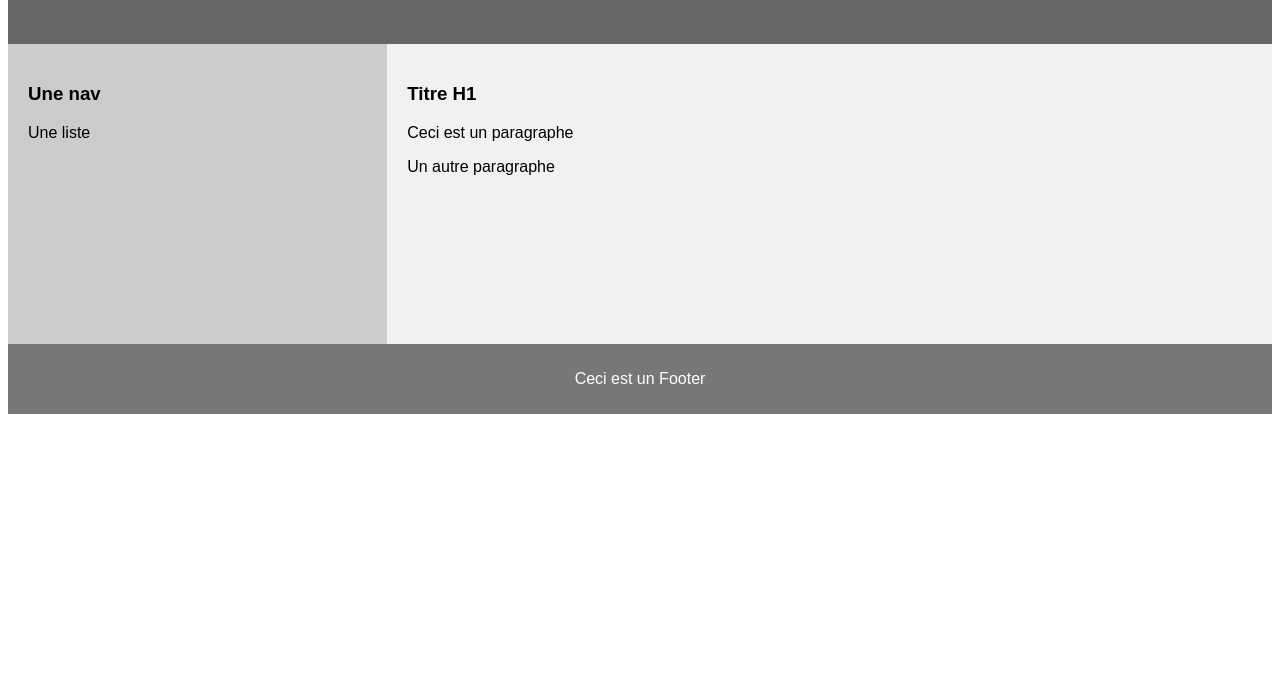
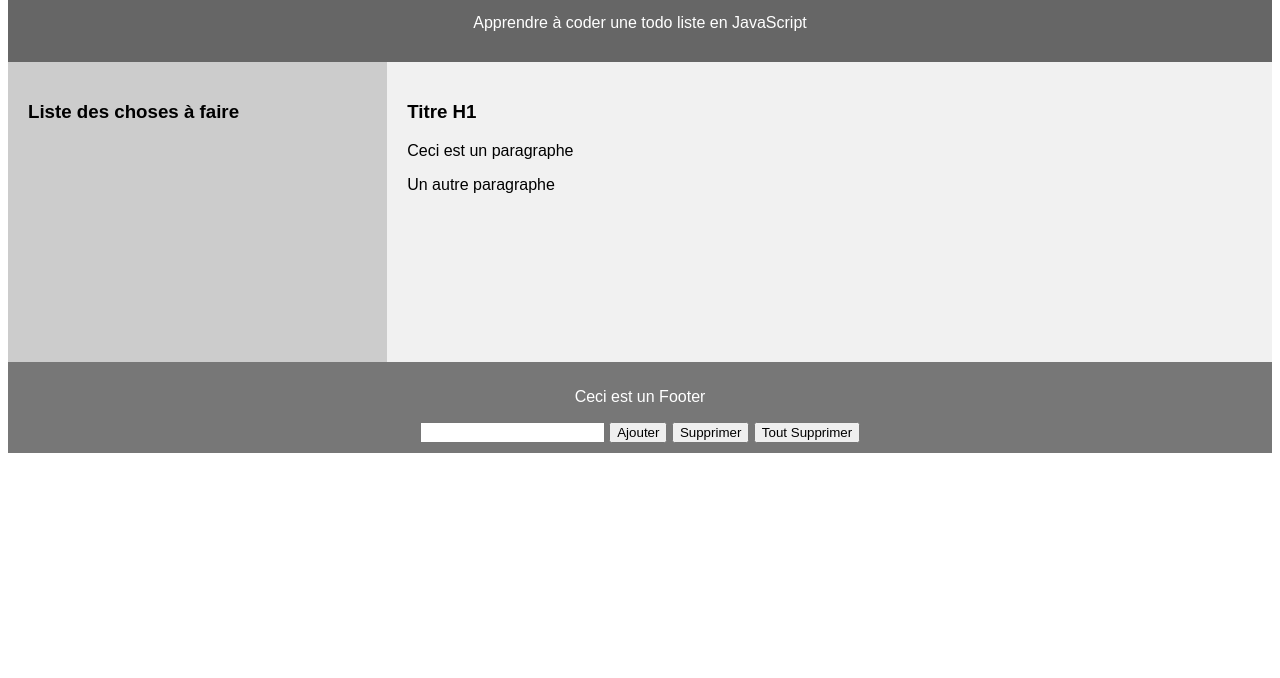
Before and after one commit to bopi1829/todoList_JS, a plain HTML site: page index.html in a window 1280 px wide. Shown: the part 122-800 px from the top of the page. Drawn offline with Linux system fonts and the light colour scheme.

Commit message:
Ajout fichier JS et première fonction

```diff
--- /dev/null
+++ b/app.js
@@ -0,0 +1,44 @@
+// Changer le titre de la nav
+let navTitle = document.getElementById("nav-title")
+navTitle.textContent = "Liste des choses à faire"
+
+// Déclaration du Array todos
+let todos = []
+
+// Remise à 0 de la liste // Création d'une fonction resetList()
+function resetList() {
+    let ul = document.querySelector("ul")
+    let lis = document.querySelectorAll("li")
+    for (let i = 0; i < lis.length; i++) {
+        const allLis = lis[i]
+        ul.removeChild(allLis)
+    }
+}
+resetList()
+
+// Fonction addItem() // Pour ajouter un item à la liste
+function addItem() {
+    let valueInput = document.getElementById("input-todo").value
+    console.log("addItem")
+    todos.push(valueInput)
+    addItemToNav(valueInput)
+    console.log("addItem :", todos)
+}
+
+// Fonction addItemToNav() // Ajouter l'item graphiquement
+function addItemToNav(item) {
+    let ul = document.querySelector("ul")
+    let li = document.createElement("li")
+    li.textContent = item
+    ul.appendChild(li)
+}
+
+// Fonction deleteItem() // Pour supprimer un item de la liste
+function deleteItem() {
+    console.log("deleteItem")
+}
+
+// Fonction deleteAllItems() // Pour supprimer tous les items
+function deleteAllItems() {
+    console.log("deleteAllItems")
+}
--- a/index.html
+++ b/index.html
@@ -6,20 +6,23 @@
     <meta name="viewport" content="width=device-width, initial-scale=1.0">
     <title>Todos List en JS</title>
     <link rel="stylesheet" href="app.css">
+    <script src="app.js" async></script>
 </head>
 <body>
     <header>
-        <h2>Titre H2</h2>
+        <h2>Ma todo liste</h2>
         <span>
-            <div></div>
+            <div>Apprendre à coder une todo liste en JavaScript</div>
         </span>
     </header>
 
     <section>
         <nav>
-            <h3>Une nav</h3>
+            <h3 id="nav-title">Une nav</h3>
             <ul>
                 <li>Une liste</li>
+                <li>De choses</li>
+                <li>A faire</li>
             </ul>
         </nav>
 
@@ -32,6 +35,10 @@
 
     <footer>
         <p>Ceci est un Footer</p>
+        <input type="text" name="input-todo" id="input-todo">
+        <input type="button" value="Ajouter" onclick="addItem()">
+        <input type="button" value="Supprimer" onclick="deleteItem()">
+        <input type="button" value="Tout Supprimer" onclick="deleteAllItems()">
     </footer>
 </body>
 </html>
```
